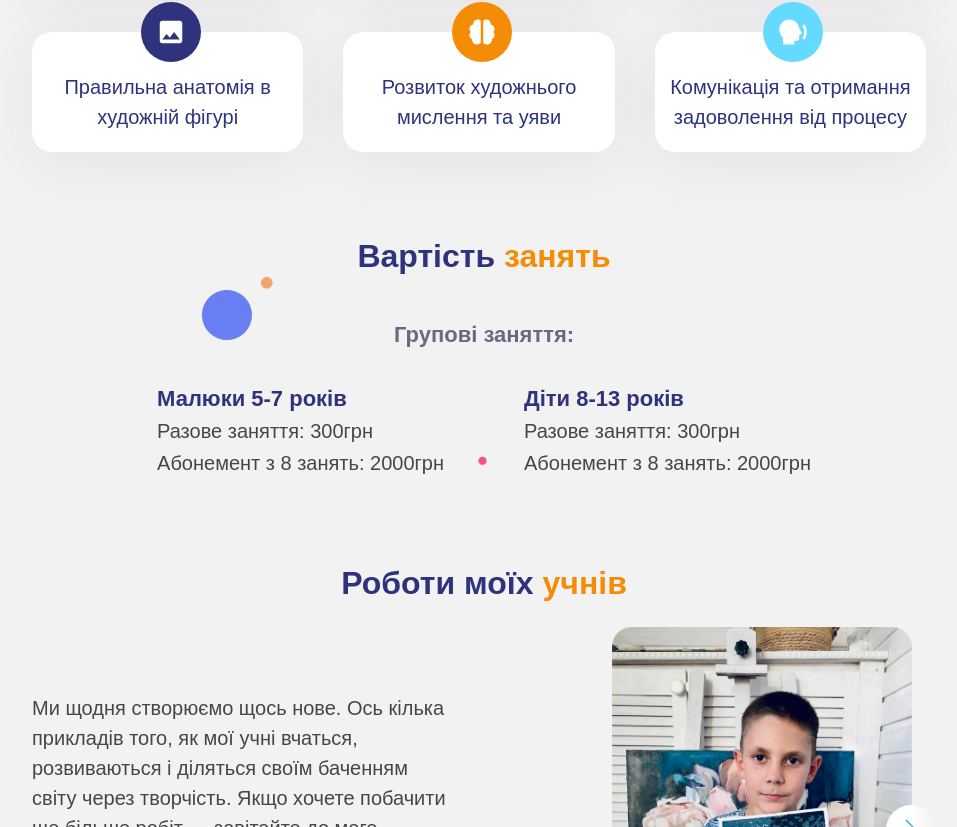
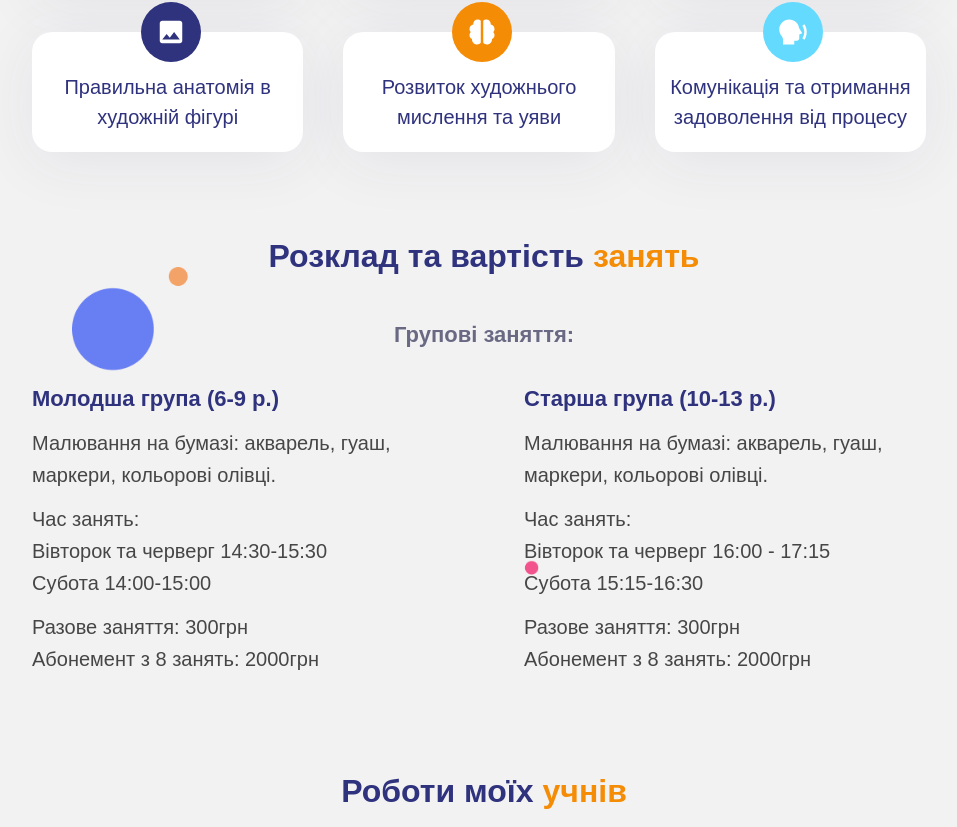
Before and after one commit to SerhiiMordvaniuk/you-art, a React (Vite) app: page / in a window 1280 px wide. Shown: the part 1553-2380 px from the top of the page, without its empty margins (156-1113 px from the left). Built offline with nearby package versions, Linux system fonts and the light colour scheme.

Commit message:
fix prices

```diff
--- a/src/App.css
+++ b/src/App.css
@@ -21,3 +21,7 @@
     }
   }
 }
+
+/* #f2dc8d
+
+#fff3ad */
--- a/src/components/Header/Header.module.css
+++ b/src/components/Header/Header.module.css
@@ -14,7 +14,9 @@
   flex-direction: column;
   justify-content: center;
   padding-top: 5px;
-  background-color: #e6dbcd;
+  background-color: #f2dc8d;
+  /* background-color: #fff3ad;  */
+
   color: #2f327d;
 }
 
--- a/src/components/Prices/Prices.jsx
+++ b/src/components/Prices/Prices.jsx
@@ -2,37 +2,47 @@ import React from "react";
 import s from "./Prices.module.css";
 
 const Prices = () => {
-  const isMobile = true;
   return (
     <div className="container" id="prices">
       <div className={s.wrapper}>
         <h3 className={s.title}>
-          Вартість <span className={s.accent}>занять</span>
+          Розклад та вартість <span className={s.accent}>занять</span>
         </h3>
         <p className={s.text}>Групові заняття:</p>
         <div className={s.prices}>
           <div className={s.price1}>
-            <div className={s.bg1}></div>
             <ul className={s.list}>
-              <li className={s.children}>Малюки 5-7 років</li>
-              <li className={isMobile && s.hidden}>
-                Ігрове занурення в кольори, форми та техніки. Веселі
-                майстер-класи, де малюки вчаться через гру.
+              <li className={s.children}>Молодша група (6-9 р.)</li>
+              <li>
+                Малювання на бумазі: акварель, гуаш, маркери, кольорові олівці.
               </li>
-              <li>Разове заняття: 300грн</li>
-              <li>Абонемент з 8 занять: 2000грн</li>
+              <li>
+                Час занять: <br />
+                Вівторок та черверг 14:30-15:30 <br />
+                Субота 14:00-15:00
+              </li>
+              <li>
+                Разове заняття: 300грн <br />
+                Абонемент з 8 занять: 2000грн
+              </li>
             </ul>
           </div>
           <div className={s.price2}>
-            <div className={s.bg2}></div>
             <ul className={s.list}>
-              <li className={s.children}>Діти 8-13 років</li>
-              <li className={isMobile && s.hidden}>
-                Ігрове занурення в кольори, форми та техніки. Веселі
-                майстер-класи, де малюки вчаться через гру.
+              <li className={s.children}>Старша група (10-13 р.)</li>
+              <li>
+                Малювання на бумазі: акварель, гуаш, маркери, кольорові олівці.
               </li>
-              <li>Разове заняття: 300грн</li>
-              <li>Абонемент з 8 занять: 2000грн</li>
+              <li>
+                Час занять: <br />
+                Вівторок та черверг 16:00 - 17:15 <br />
+                Субота 15:15-16:30
+              </li>
+              <li>
+                Разове заняття: 300грн <br />
+                Абонемент з 8 занять: 2000грн
+              </li>
+              <li></li>
             </ul>
           </div>
         </div>
--- a/src/components/Prices/Prices.module.css
+++ b/src/components/Prices/Prices.module.css
@@ -7,8 +7,8 @@
   background-image: url("../../../public/img/priceBG1.png");
   background-size: contain;
   background-repeat: no-repeat;
-  background-position-x: 40px;
-  background-position-y: 100px;
+  background-position-x: 11px;
+  background-position-y: 80px;
 }
 .title {
   font-family: var(--font-family);
@@ -36,7 +36,7 @@
 .prices {
   display: flex;
   flex-direction: column;
-  gap: 16px;
+  gap: 28px;
 }
 
 .list {
@@ -44,6 +44,14 @@
   line-height: 160%;
   color: #464646;
   font-size: 14px;
+  display: flex;
+  flex-direction: column;
+  gap: 12px;
+}
+
+.children {
+  color: #2f327d;
+  font-weight: 600;
 }
 
 @media (min-width: 768px) {
@@ -52,7 +60,8 @@
     padding-left: 40px;
     padding-right: 40px;
     gap: 28px;
-    background-position-x: 150px;
+    background-position-x: 20px;
+    background-position-y: 80px;
   }
   .title {
     font-size: 26px;
@@ -83,8 +92,8 @@
     padding-left: 60px;
     padding-right: 60px;
     gap: 32px;
-    background-position-x: 230px;
-    background-position-y: 125px;
+    background-position-x: 100px;
+    background-position-y: 115px;
   }
   .title {
     font-size: 32px;
```
